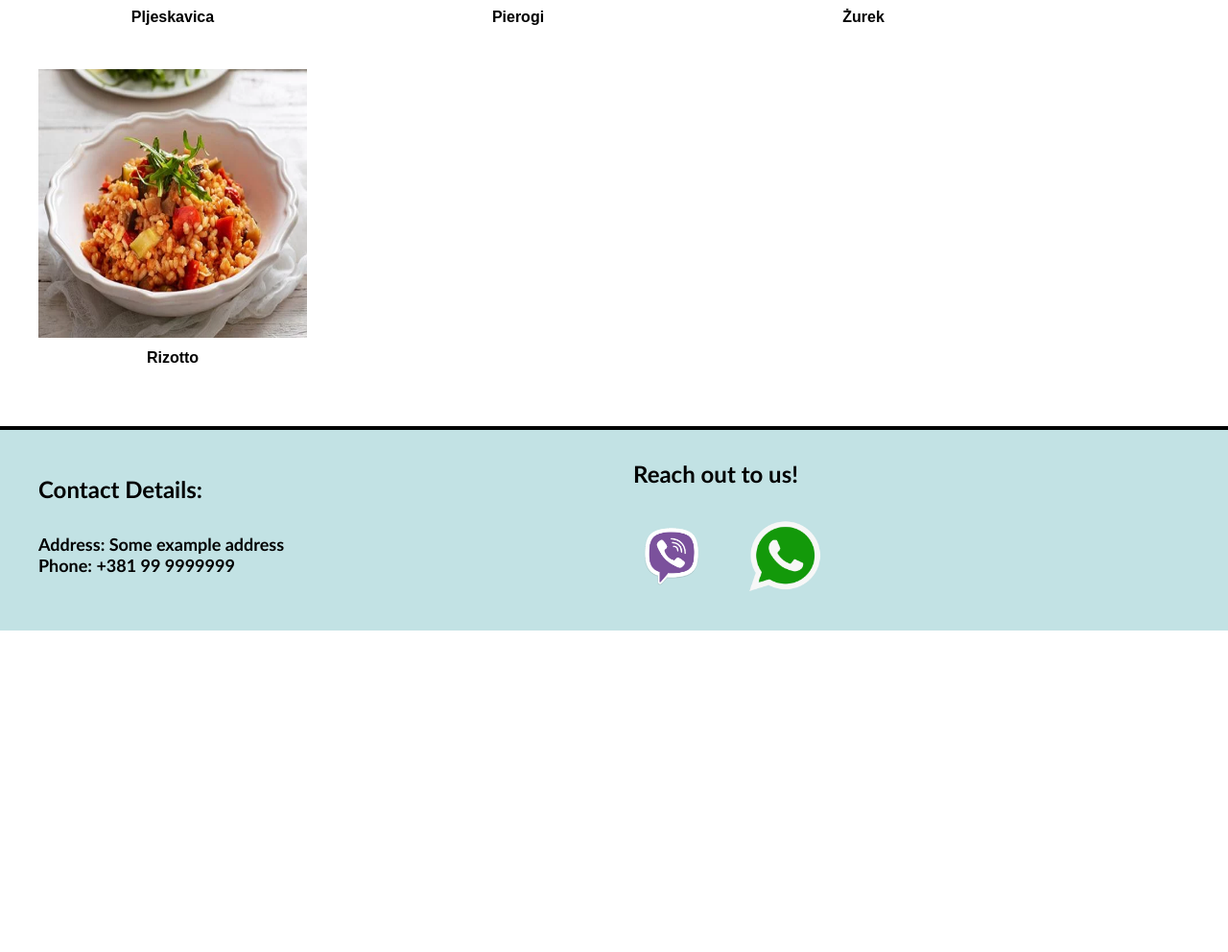
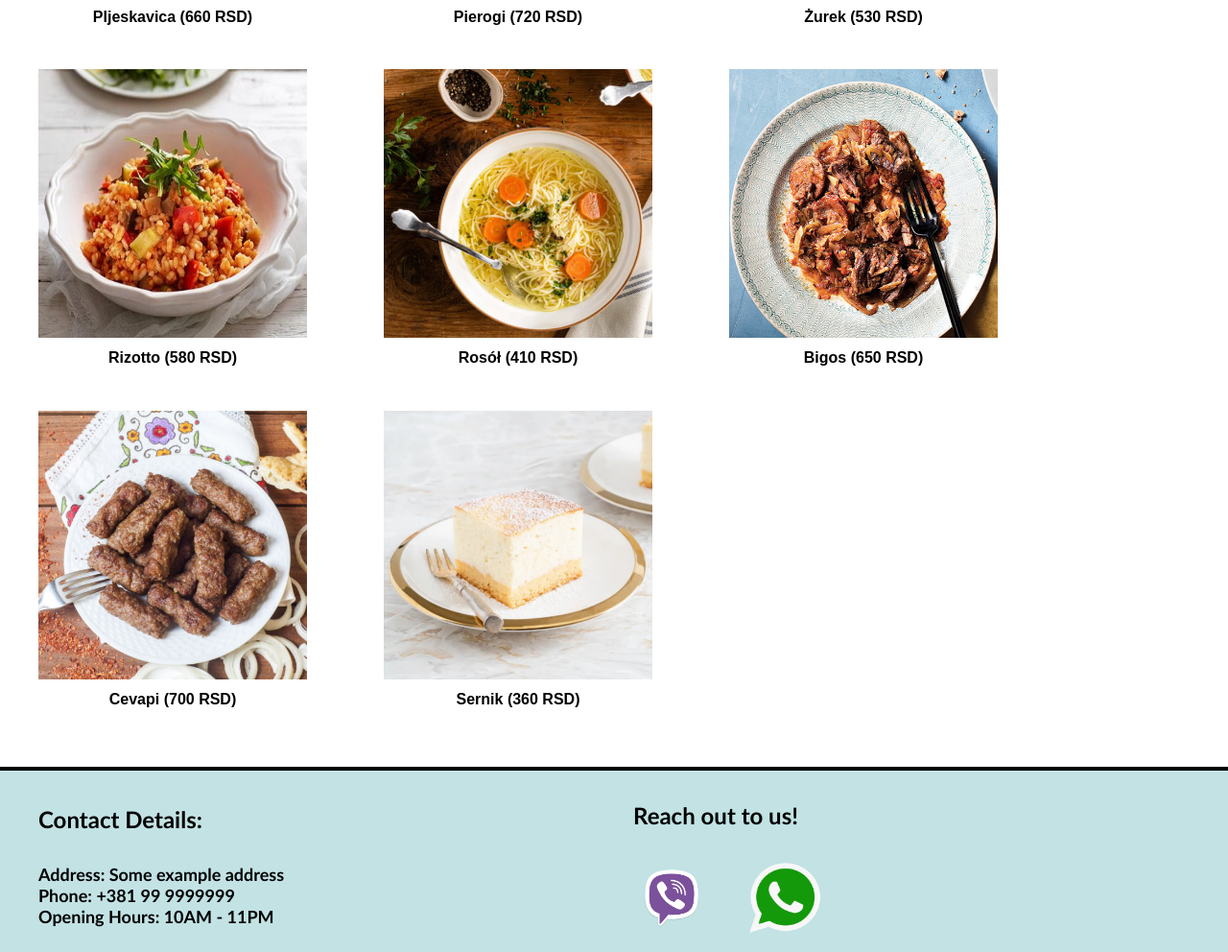
Before and after one commit to damianpolkowski1/RestaurantMenuPage, a plain HTML site: page menu.html in a window 1280 px wide. Shown: the part 683-1675 px from the top of the page at 96% size. Before the commit the page ends 1340 px from the top, so only its background shows below. Drawn offline with Linux system fonts and the light colour scheme.

Commit message:
Added more products

```diff
--- a/menu.html
+++ b/menu.html
@@ -22,16 +22,28 @@
 
         <ul class="menu-products">
             <li><img src="./assets/pljeskavica.png">
-                <h4>Pljeskavica</h4>
+                <h4>Pljeskavica (660 RSD)</h4>
             </li>
             <li><img src="./assets/pierogi.png">
-                <h4>Pierogi</h4>
+                <h4>Pierogi (720 RSD)</h4>
             </li>
             <li><img src="./assets/zurek.png">
-                <h4>Żurek</h4>
+                <h4>Żurek (530 RSD)</h4>
             </li>
             <li><img src="./assets/rizoto.png">
-                <h4>Rizotto</h4>
+                <h4>Rizotto (580 RSD)</h4>
+            </li>
+            <li><img src="./assets/rosol.png">
+                <h4>Rosół (410 RSD)</h4>
+            </li>
+            <li><img src="./assets/bigos.png">
+                <h4>Bigos (650 RSD)</h4>
+            </li>
+            <li><img src="./assets/cevapi.png">
+                <h4>Cevapi (700 RSD)</h4>
+            </li>
+            <li><img src="./assets/sernik.png">
+                <h4>Sernik (360 RSD)</h4>
             </li>
         </ul>
     </body>
@@ -40,7 +52,8 @@
         <ul class="footer-list">
             <li class="footer-text"><h4>Contact Details:</h4>
                 <p>Address: Some example address<br>
-                    Phone: +381 99 9999999
+                    Phone: +381 99 9999999<br>
+                    Opening Hours: 10AM - 11PM
                 </p>
             </li>
 
```
Also changed, not shown: about-us.html (+2 -1 lines), index.html (+2 -1 lines), assets/bigos.png (added), assets/cevapi.png (added), assets/rosol.png (added), assets/sernik.png (added).
